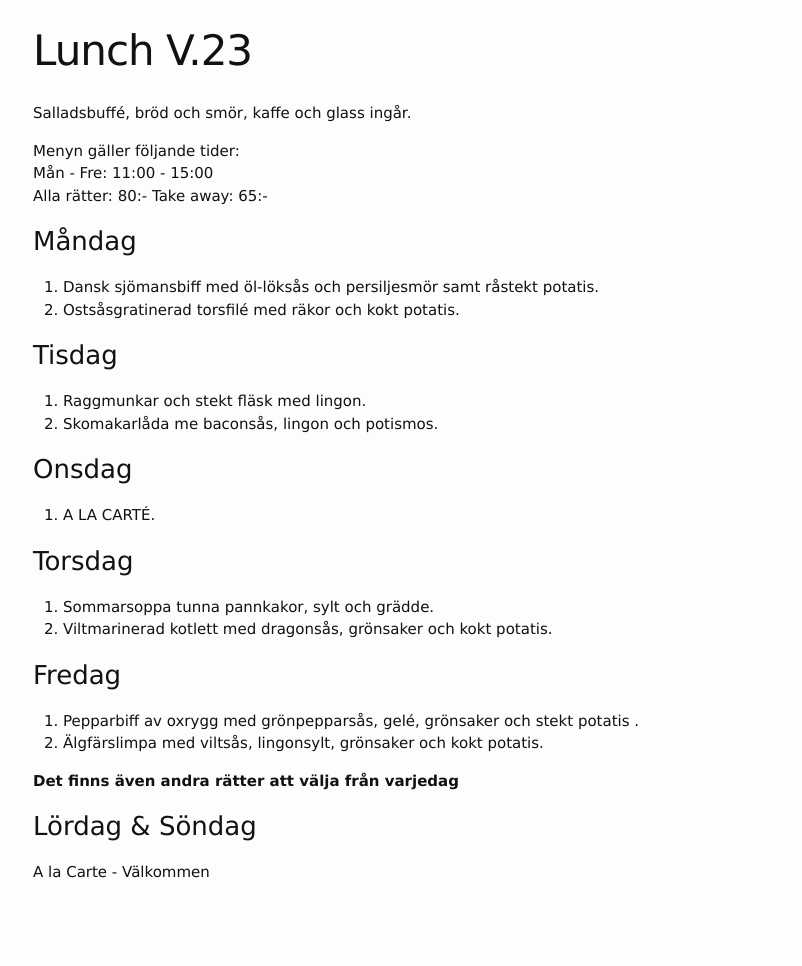
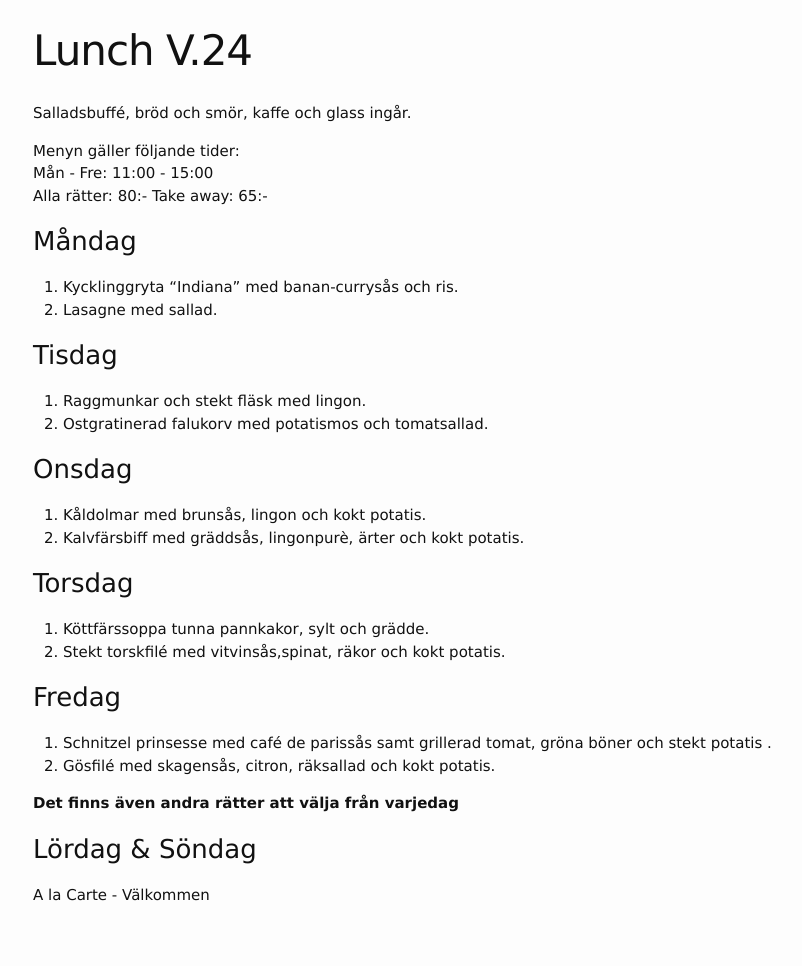
Before and after one commit to FarInn62/farinn62.github.io, a Jekyll site: the page built from lunch.md, in a window 1280 px wide. Shown: the whole page, without its empty margins (237-1039 px from the left). Built offline with Jekyll 4.4.1, drawn with Linux system fonts in a browser that asks for light colours; before the commit the page ends 944 px from its top, so only the background shows below that.

Commit message:
Update lunch.md

```diff
--- a/lunch.md
+++ b/lunch.md
@@ -1,6 +1,6 @@
 ---
 layout: foodmenu
-title: Lunch V.23
+title: Lunch V.24
 permalink: /lunch/
 published: true
 ---
@@ -12,29 +12,29 @@ Alla rätter: 80:- Take away: 65:-
 
 ### Måndag
 
-1. Dansk sjömansbiff med öl-löksås och persiljesmör samt råstekt potatis.
-2. Ostsåsgratinerad torsfilé med räkor och kokt potatis.
+1. Kycklinggryta "Indiana" med banan-currysås och ris.
+2. Lasagne med sallad.
 
 ### Tisdag
 
 1. Raggmunkar och stekt fläsk med lingon.
-2. Skomakarlåda me baconsås, lingon och potismos.
+2. Ostgratinerad falukorv med potatismos och tomatsallad.
 
 
 ### Onsdag
 
-1. A LA CARTÉ.
+1. Kåldolmar med brunsås, lingon och kokt potatis.
+2. Kalvfärsbiff med gräddsås, lingonpurè, ärter och kokt potatis.
 
 
 ### Torsdag
-
- 1. Sommarsoppa tunna pannkakor, sylt och grädde.
- 2. Viltmarinerad kotlett med dragonsås, grönsaker och kokt potatis.
+ 1. Köttfärssoppa tunna pannkakor, sylt och grädde.
+ 2. Stekt torskfilé med vitvinsås,spinat, räkor och kokt potatis.
 
 ### Fredag
 
-1. Pepparbiff av oxrygg med grönpepparsås, gelé, grönsaker och stekt potatis .
-2. Älgfärslimpa med viltsås, lingonsylt, grönsaker och kokt potatis.
+1. Schnitzel prinsesse med café de parissås samt grillerad tomat, gröna böner och stekt potatis .
+2. Gösfilé med skagensås, citron, räksallad och kokt potatis.
 
   **Det finns även andra rätter att välja från varjedag**
 
```
